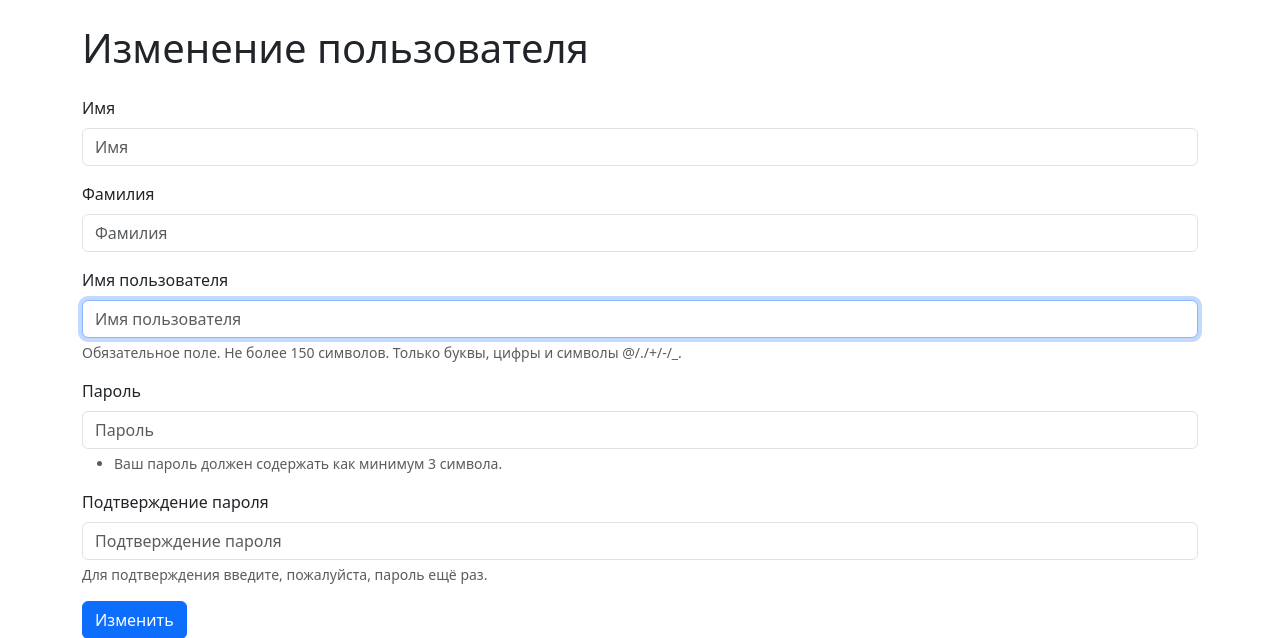
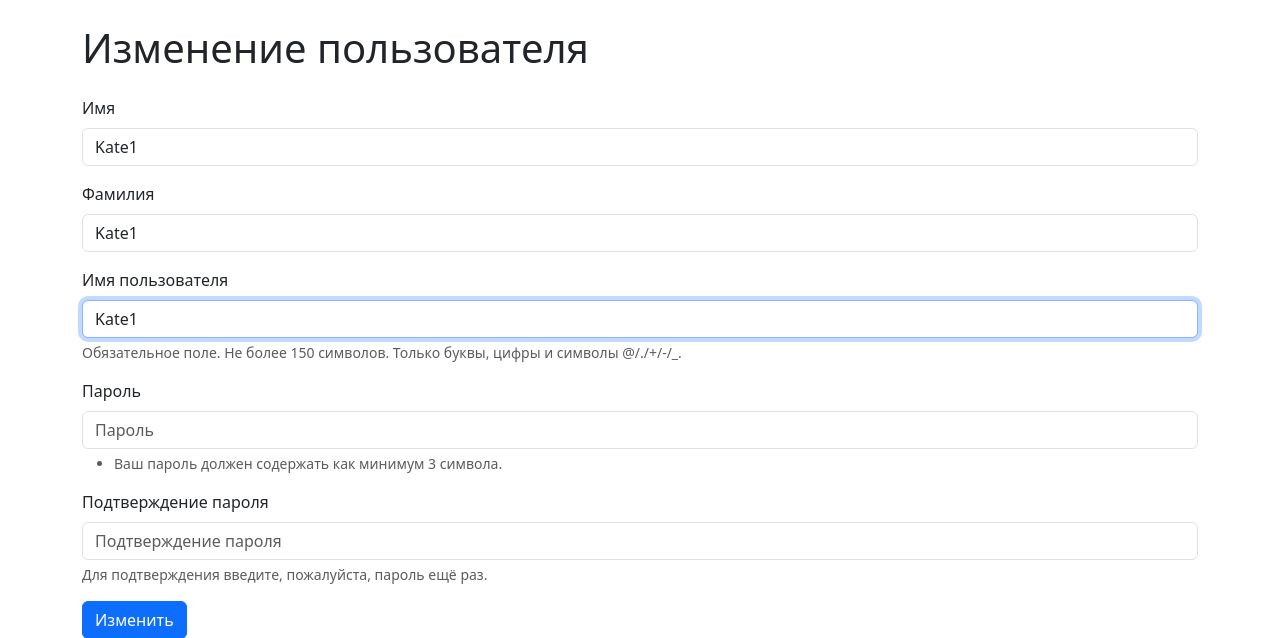
Before and after one commit to amrylnikov/python-project-52, a Django app: page /users/15/update/ in a window 1280 px wide. Shown: the part 56-694 px from the top of the page. Run offline with Django 4.2, Linux system fonts and the light colour scheme; a user stored in the database is signed in; data comes from the database, SQL or seed files in the repository; some libraries are stand-ins or nearby versions.

Commit message:
added preplased data into form

```diff
--- a/task_manager/templates/user_update.html
+++ b/task_manager/templates/user_update.html
@@ -6,15 +6,15 @@
   {%csrf_token %}
   <div class="mb-3">
     <label class="form-label" for="id_first_name">Имя</label>
-    <input type="text" name="first_name" maxlength="150" class="form-control" placeholder="Имя" required="" id="id_first_name">
+    <input type="text" name="first_name" maxlength="150" class="form-control" placeholder="Имя" required="" id="id_first_name" value="{{ form.first_name.value }}">
   </div>
   <div class="mb-3">
     <label class="form-label" for="id_last_name">Фамилия</label>
-    <input type="text" name="last_name" maxlength="150" class="form-control" placeholder="Фамилия" required="" id="id_last_name">
+    <input type="text" name="last_name" maxlength="150" class="form-control" placeholder="Фамилия" required="" id="id_last_name" value="{{ form.last_name.value }}">
   </div>
   <div class="mb-3">
     <label class="form-label" for="id_username">Имя пользователя</label>
-    <input type="text" name="username" maxlength="150" autofocus="" class="form-control" placeholder="Имя пользователя" required="" id="id_username">
+    <input type="text" name="username" maxlength="150" autofocus="" class="form-control" placeholder="Имя пользователя" required="" id="id_username" value="{{ form.username.value }}">
     <div class="form-text">Обязательное поле. Не более 150 символов. Только буквы, цифры и символы @/./+/-/_.</div>
   </div>
   <div class="mb-3">
```
